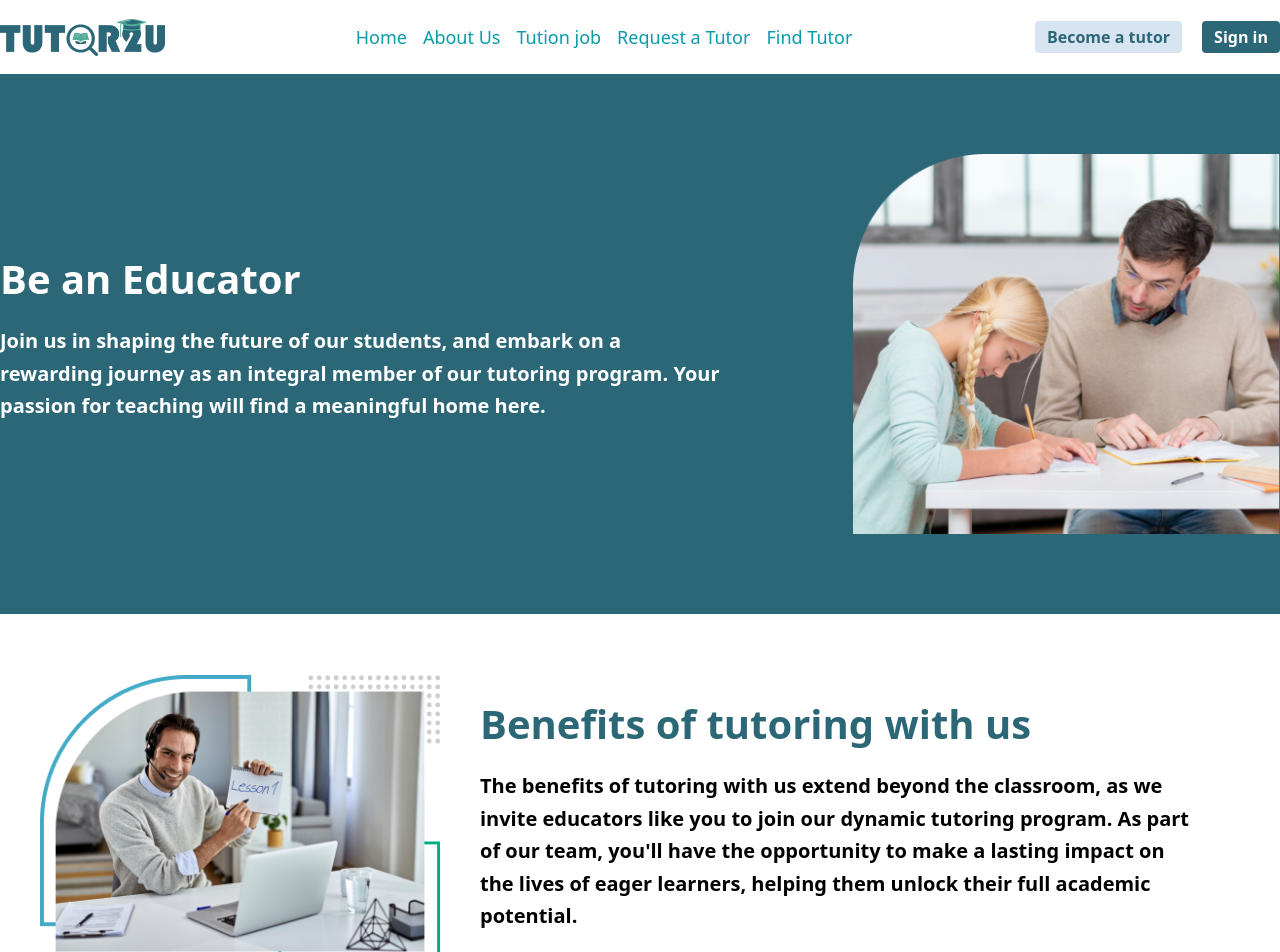
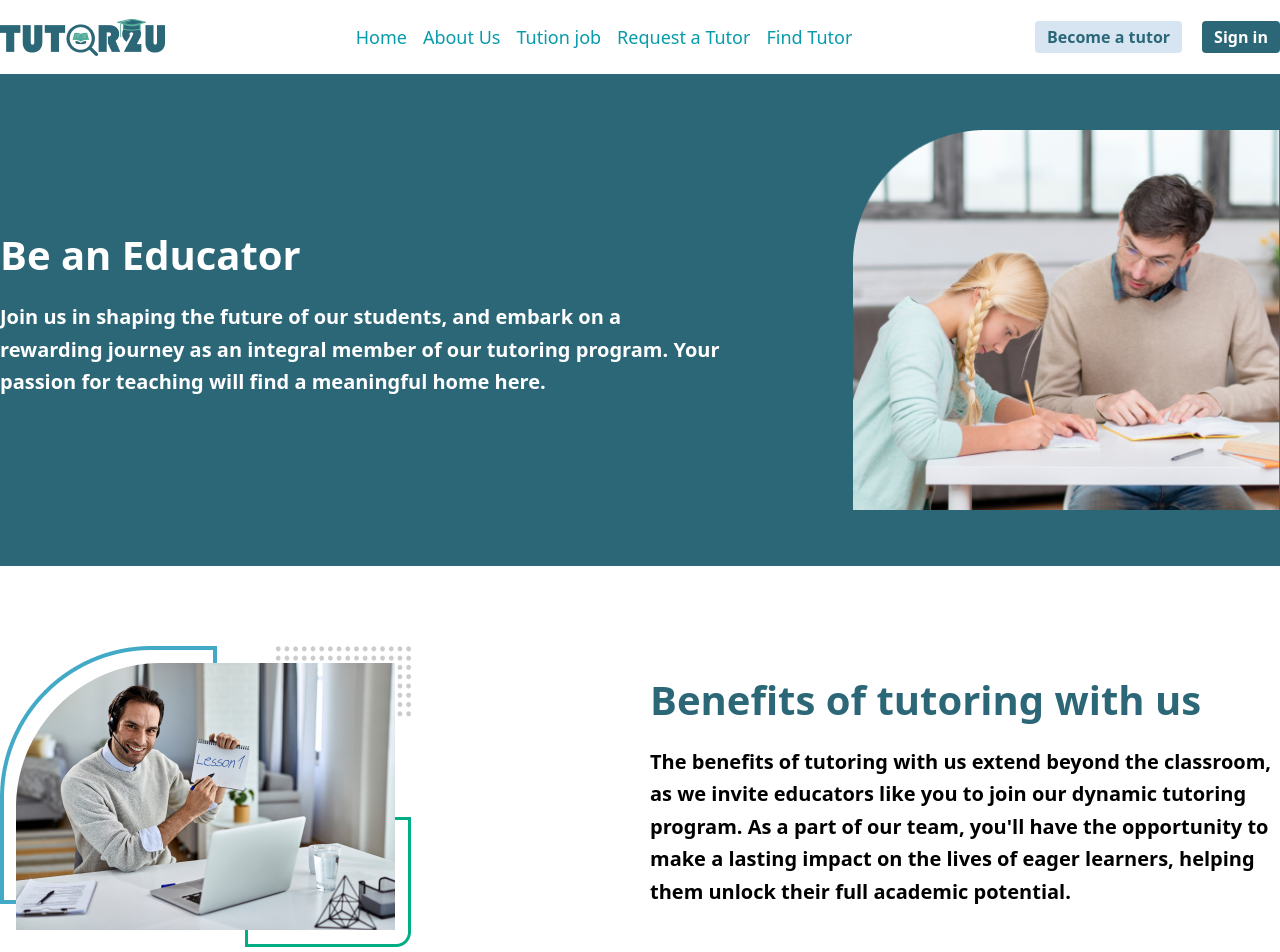
Before and after one commit to krazytofayel/tutor2u, a React (Vite) app: page /becomea_tutor in a window 1280 px wide. Shown: the top 952 px of the page. Built offline with nearby package versions, Linux system fonts and the light colour scheme; the HTML template or start-up script is replaced by a standard one.

Commit message:
become a tutor  page check complete

```diff
--- a/src/Components/Pages/BecomeaTutor/BecomeaTutor.jsx
+++ b/src/Components/Pages/BecomeaTutor/BecomeaTutor.jsx
@@ -36,7 +36,7 @@ const BecomeaTutor = () => {
 
 
       <section className="ContactUs_Top_Banner bg-[#2C6777]">
-        <div className="container mx-auto py-20 ">
+        <div className="container mx-auto lg:py-14 md:py-10 ">
           <div className=" mx-auto flex flex-wrap  md:flex-row flex-col items-center">
             <div className="xl:w-4/6 lg:w-2/4 md:w-1/2 w-full lg:pr-10 lg:py-6 mb-6 lg:mb-0 md:pr-5">
               <div className="xl:w-[45rem]">
@@ -58,20 +58,20 @@ const BecomeaTutor = () => {
       </section>
 
       <section className="BecomeaTutor_Secound_Banner ">
-        <div className="container px-5 py-10 lg:py-14 md:py-10  mx-auto ">
-          <div className=" mx-auto flex flex-wrap px-5 md:flex-row flex-col items-center">
-            <div className=" xl:w-2/6 lg:w-2/4  md:w-1/2 w-full lg:h-auto  h-auto object-cover object-center">
+        <div className="container py-10 lg:py-20 md:py-10  mx-auto ">
+          <div className="  flex flex-col md:flex-row gap-5 justify-between  items-center p-2 md:p-0">
+            <div className=" md:w-full   h-auto object-cover object-center mx-auto">
               <img alt="Top-Banner-Side-Image" className=" " src={homebg3} />
             </div>
-            <div className="xl:w-4/6 lg:w-2/4 md:w-1/2  w-full lg:pl-10 lg:py-6 mb-6 lg:mb-0 md:pr-5">
+            <div className="  w-full mb-6 lg:mb-0 m">
 
-              <div className="xl:w-[45rem]">
+              <div className="text-center md:text-start">
                 <h1 className="text-[#2c6777] text-[24px] xl:text-[40px] lg:text-[36px] md:text-[27px] title-font font-bold mb-4 ">
                   Benefits of tutoring with us
                 </h1>
 
                 <p className="leading-relaxed xl:text-[20px] text-lg text-black mb-4 lg:font-semibold md:font-semibold font-normal">
-                  The benefits of tutoring with us extend beyond the classroom, as we invite educators like you to join our dynamic tutoring program. As part of our team, you'll have the opportunity to make a lasting impact on the lives of eager learners, helping them unlock their full academic potential.
+                  The benefits of tutoring with us extend beyond the classroom, as we invite educators like you to join our dynamic tutoring program. As a part of our team, you'll have the opportunity to make a lasting impact on the lives of eager learners, helping them unlock their full academic potential.
                 </p>
               </div>
             </div>
```
